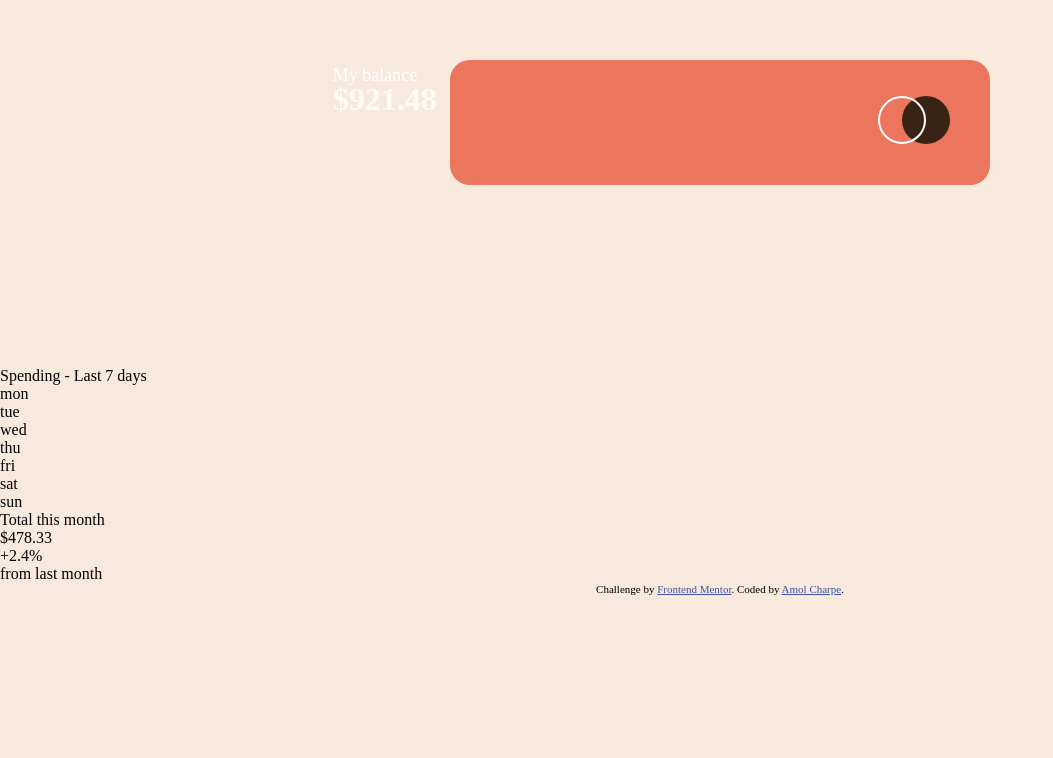
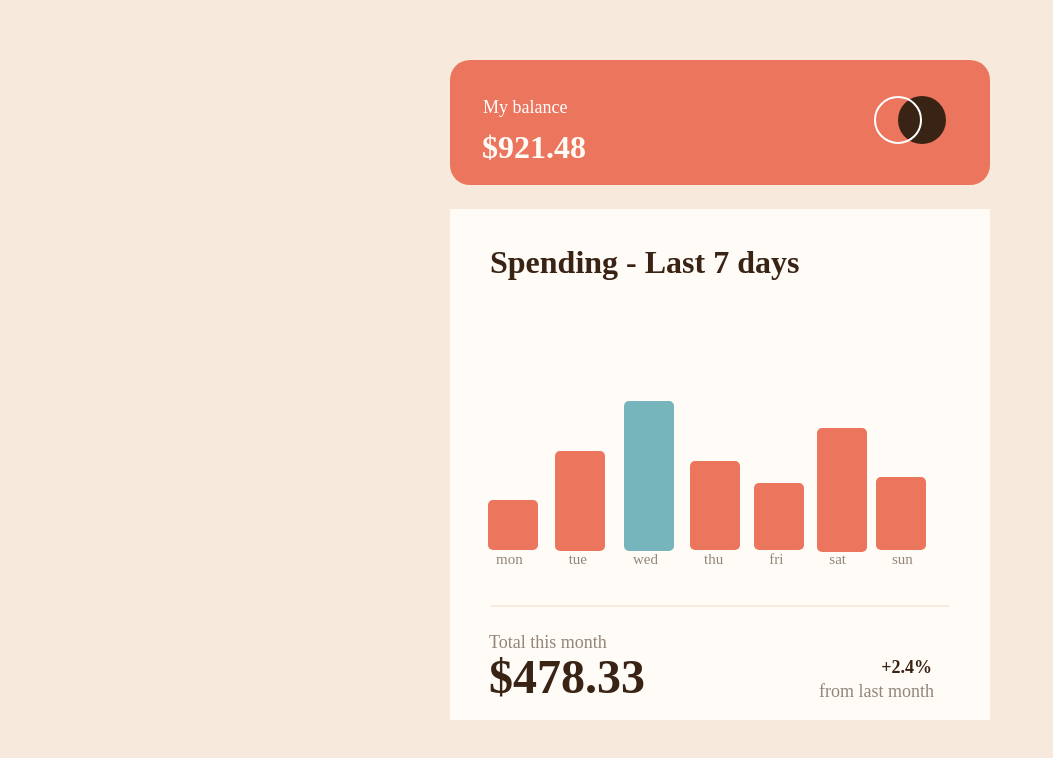
Before and after one commit to charpeamol/Expenses-Chart, a plain HTML site: page index.html in a window 1280 px wide. Shown: the part 122-880 px from the top of the page, without its empty margins (0-1053 px from the left). Drawn offline with Linux system fonts and the light colour scheme.

Commit message:
style.css modified style added to header and main section expense app

```diff
--- a/style.css
+++ b/style.css
@@ -7,25 +7,29 @@
       width: 1440px;
       height: 1024px;
   }
-  .pricebar{
-      height: 660px;
-      width: 540px;
-      margin:182px 450px;
-  }
   .header{
     height: 125px;
     width: 540px;
     background-color:#EC755D;
     margin:182px 450px;
     border-radius: 20px;
+    display: flex;
 
   }
+  .pricebar{
+    display: flex;
+    flex-direction: column;
+  }
   .img-logo{
-      margin-left: 428px;
+
       margin-top: 36px;
+      margin-left: 424px;
+
+      margin-right: 20px;
+      position: absolute;
+
   }
   .balance{
-position: absolute;
     width: 96px;
     height: 23px;
      margin-right: 100px;
@@ -36,17 +40,15 @@ position: absolute;
     font-weight: 400;
     font-size: 18px;
     line-height: 23px;
-   left: 26%;
-   top: 22%;
     color: #FFFFFF;
+    margin-left:33px;
+      margin-top: 36px;
+      position: absolute;
 
   }
   .myBalance{
-    position: absolute;
     width: 117px;
     height: 42px;
-    left: 26%;
-    top: 25%;
 
     /* Heading (L) */
 
@@ -55,10 +57,234 @@ position: absolute;
     font-weight: 700;
     font-size: 32px;
     line-height: 42px;
+    margin-left: 32px;
+      margin-top: 66px;
     /* identical to box height */
-
 
     /* Card White */
 
     color: #FFFBF6;
+    position: absolute;
   }
+.main{
+  position: absolute;
+  width: 540px;
+  height: 511px;
+  top: 331px;
+  left: 450px;
+  background-color: #FFFBF6;
+  display: flex;
+}
+.spending{
+  position: absolute;
+  width: 350px;
+  height: 42px;
+  left: calc(50% - 350px/2 - 55px);
+  top: calc(50% - 42px/2 - 202.5px);
+
+  /* Heading (L) */
+
+  font-family: 'DM Sans';
+  font-style: normal;
+  font-weight: 700;
+  font-size: 32px;
+  line-height: 42px;
+  /* identical to box height */
+
+
+  /* Dark Brown */
+
+  color: #382314;
+}
+.monday{
+
+height: 50px;
+width:50px;
+margin-left: 38px;
+margin-top: 291px;
+
+/* Red */
+
+background: #EC755D;
+border-radius: 5px;
+position: absolute;
+}
+.tuesday{
+  margin-left:105px;
+  margin-top: 242px;
+height: 100px;
+width: 50px;
+/* Red */
+
+background: #EC755D;
+border-radius: 5px;
+position: absolute;
+}
+.Wednesday{
+  position: absolute;
+  height: 150px;
+  width: 50px;
+left: 32.20%;
+right: 59.41%;
+top: 37.50%;
+bottom: 15.73%;
+
+/* Cyan */
+
+background: #76B5BC;
+border-radius: 5px;
+}
+.Thursday{
+  position: absolute;
+  height: 89px;
+  width: 50px;
+left: 44.48%;
+right: 44.59%;
+top: 49.27%;
+bottom: 15.73%;
+
+/* Red */
+
+background: #EC755D;
+border-radius: 5px;
+}
+.Friday{
+  position: absolute;
+  height: 67px;
+  width: 50px;
+left: 56.3%;
+right: 29.76%;
+top: 53.63%;
+bottom: 15.73%;
+
+/* Red */
+
+background: #EC755D;
+border-radius: 5px;
+}
+.Saturday{
+  position: absolute;
+  height: 124px;
+  width: 50px;
+margin-left: 68.05%;
+
+margin-top: 40.61%;
+
+/* Red */
+
+background: #EC755D;
+border-radius: 5px;
+}
+.Sundey{
+  position: absolute;
+left: 78.95%;
+right: 0.11%;
+top: 52.50%;
+bottom: 15.73%;
+height: 73px;
+width: 50px;
+/* Red */
+
+background: #EC755D;
+border-radius: 5px;
+}
+.daytext{
+    margin-left: 46px;
+    margin-top: 340px;
+    height: 20px;
+    /* Mini Caption */
+    font-family: 'DM Sans';
+    font-style: normal;
+    font-weight: 400;
+    font-size: 15px;
+    line-height: 20px;
+    /* identical to box height */
+
+    text-align: center;
+
+    /* Medium Brown */
+
+    color: #92857A;
+
+}
+.rectangle{
+  position: absolute;
+  height: 2px;
+  width: 460px;
+left: 7.41%;
+right: 7.41%;
+top: 77.49%;
+bottom: 31.12%;
+
+/* Light Brown */
+
+background: #F8E9DD;
+border-radius: 1px;
+}
+.total{
+  font-family: 'DM Sans';
+font-style: normal;
+font-weight: 400;
+font-size: 18px;
+line-height: 23px;
+
+/* Medium Brown */
+position: absolute;
+top:422px;
+left: 39px;
+color: #92857A;
+
+}
+.expense_value{
+  position: absolute;
+width: 184px;
+height: 62px;
+left: 39px;
+top: 437px;
+
+/* Heading (XL) */
+
+font-family: 'DM Sans';
+font-style: normal;
+font-weight: 700;
+font-size: 48px;
+line-height: 62px;
+
+/* Dark Brown */
+
+color: #382314;
+
+}
+.Pecentage_increase{
+  position: absolute;
+width: 53px;
+height: 23px;
+left: 429px;
+top: 447px;
+
+/* Body (Bold) */
+
+font-family: 'DM Sans';
+font-style: normal;
+font-weight: 700;
+font-size: 18px;
+line-height: 23px;
+text-align: right;
+
+/* Dark Brown */
+
+color: #382314;
+}
+.Prevous_month{
+  font-family: 'DM Sans';
+font-style: normal;
+font-weight: 400;
+font-size: 18px;
+line-height: 23px;
+
+/* Medium Brown */
+position: absolute;
+top: 471px;
+left: 369px;
+color: #92857A;
+}
```
